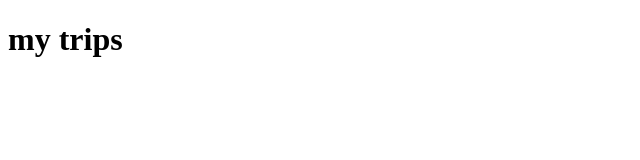
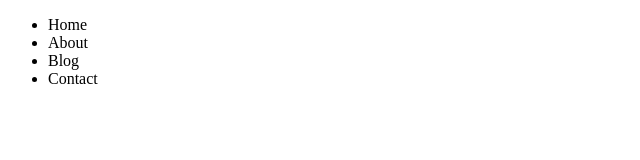
Before and after one commit to shammy46/WanderWords, a plain HTML site: page index.html in a window 1280 px wide. Shown: the whole page, without its empty margins (0-640 px from the left). Drawn offline with Linux system fonts and the light colour scheme.

Commit message:
navbar added

```diff
--- a/index.html
+++ b/index.html
@@ -8,6 +8,24 @@
 </head>
 <body>
 
-    <h1>my trips</h1>
+    <header>
+        <nav>
+            <ul>
+                <li>Home</li>
+                <li>About</li>
+                <li>Blog</li>
+                <li>Contact</li>
+            </ul>
+        </nav>
+    </header>
+    <main>
+
+
+
+
+    </main>
+    <footer></footer>
+
+
 </body>
 </html>
```
